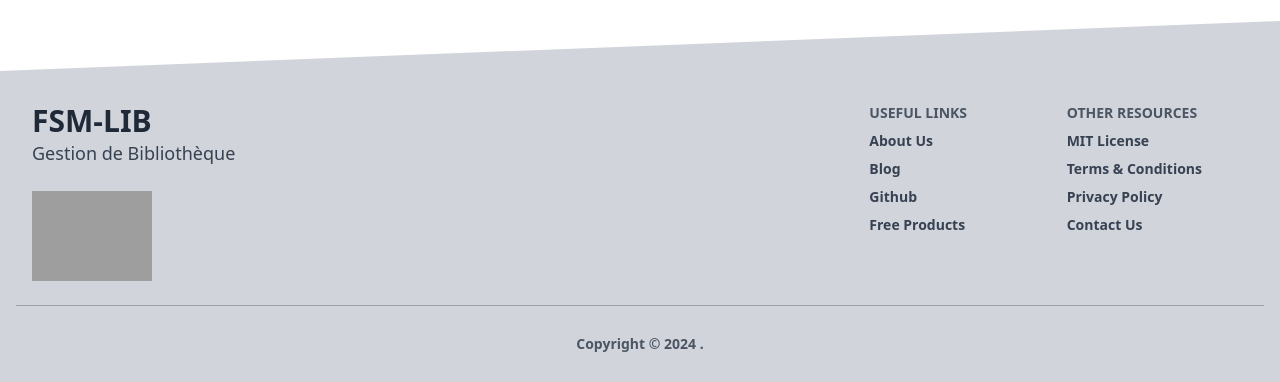
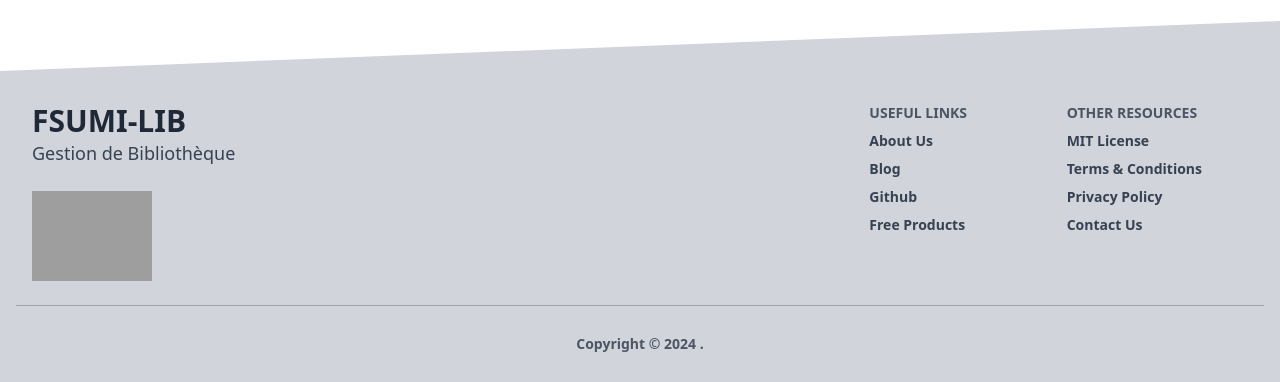
Before and after one commit to 0x0redd/bibliotheque, a Django app: page / in a window 1280 px wide. Shown: the part 3345-3727 px from the top of the page. Run offline with Django 5.2, Linux system fonts and the light colour scheme; data comes from the database, SQL or seed files in the repository; some libraries are stand-ins or nearby versions; grey boxes are pictures that could not be loaded.

Commit message:
modified

```diff
--- a/BiblioAPP/templates/index.html
+++ b/BiblioAPP/templates/index.html
@@ -669,7 +669,7 @@
     <div class="container mx-auto px-4">
       <div class="flex flex-wrap">
         <div class="w-full lg:w-6/12 px-4">
-          <h4 class="text-3xl font-semibold">FSM-LIB </h4>
+          <h4 class="text-3xl font-semibold">FSUMI-LIB </h4>
           <h5 class="text-lg mt-0 mb-2 text-gray-700">
             Gestion de Bibliothèque
           </h5>
--- a/BiblioAPP/views.py
+++ b/BiblioAPP/views.py
@@ -85,7 +85,7 @@ def profile(request):
             #data to sent if is not admin
             context = {
                 'reservation':Reservation.objects.filter(id_etudiant=request.user),
-                'emprunt':Emprunt.objects.filter(id_etudiant=request.user),
+                'Emprunt':Emprunt.objects.filter(id_etudiant=request.user),
                 'count':Reservation.objects.filter(id_etudiant=request.user).count(),
                 'emprunt_count':Emprunt.objects.filter(id_etudiant=request.user,retourner=False).count(),
                 'current_date': datetime.date.today(),
```
